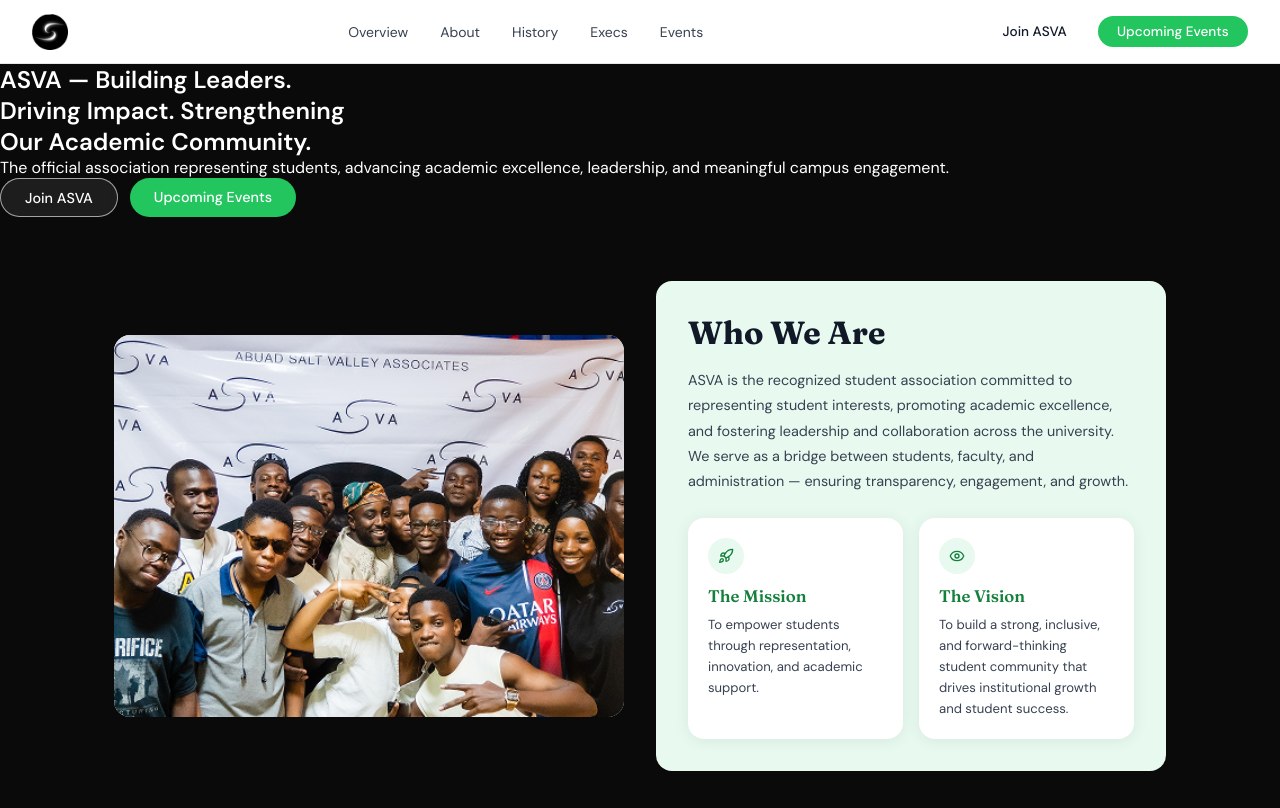
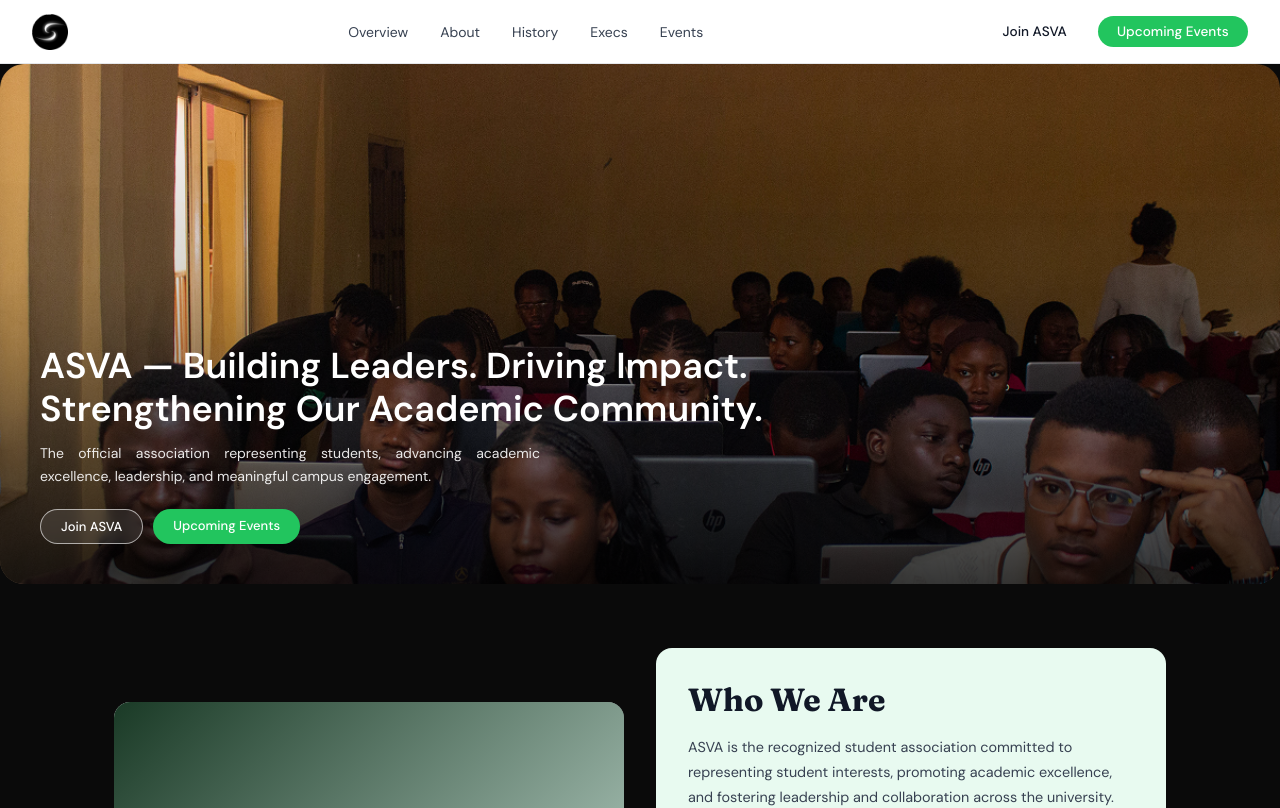
Before and after one commit to Saki-A5/Asva-legacy-project-frontend, a Next.js app: page / in a window 1280 px wide. Shown: the top 808 px of the page. Built offline with nearby package versions, Linux system fonts and the light colour scheme.

Commit message:
replacing existing work with new work

```diff
--- a/src/app/components/HeroSection.tsx
+++ b/src/app/components/HeroSection.tsx
@@ -3,67 +3,52 @@ import Link from "next/link";
 
 export default function HeroSection() {
   return (
-    <section id="overview" className="relative flex min-h-[520px] items-end overflow-hidden rounded-b-[24px]
-    bg-[linear-gradient(to_bottom, rgba(0, 0, 0, 0.18)_0%, rgba(0,0,0,0.82)_100%), var(--black)]">
-      {/* Background image overlay */}
-      <div className="relative w-[90%] h-[520px] mx-auto z-[1] bg-[url('/hero image.png')] bg-cover bg-cover bg-center bg-no-repeat flex items-end">
-        {/* <Image
-        src="/hero image.png"
-        alt="hero"
+    <section
+      id="overview"
+      className="flex items-end mx-4"
+      style={{ position: "relative", height: "520px", overflow: "hidden", borderRadius: "24px" }}
+    >
+      <Image
+        src="/hero-image.png"
+        alt="Hero background"
         fill
-        className="object-cover"
-        sizes="90vw"/> */}
+        priority
+        sizes="100vw"
+        style={{ objectFit: "cover", objectPosition: "center top" }}
+      />
 
-        <div className="w-full mx-auto px-[5%] pb-[48px]">
-        <h1 className="text-md font-bold text-white leading-[100%]" style={{
-          // fontFamily: "var(--font-display)",
-        }}>
-          ASVA — Building Leaders.<br />
-          Driving Impact. Strengthening<br />
-          Our Academic Community.
+      {/* Gradient — heavy at bottom for text readability */}
+      <div style={{
+        position: "absolute", inset: 0, zIndex: 10,
+        background: "linear-gradient(to bottom, rgba(253, 142, 142, 0.05) 0%, rgba(0,0,0,0.15) 40%, rgba(0,0,0,0.78) 100%)"
+      }} />
+
+      {/* Text content */}
+      <div style={{ position: "relative", zIndex: 20, width: "95%", padding: "280px 0 40px 40px" }}>
+        <h1 style={{ fontSize: "clamp(22px, 4vw, 36px)", fontWeight: 700, color: "white", lineHeight: 1.2, marginBottom: "12px", maxWidth: "900px" }}>
+          ASVA — Building Leaders. Driving Impact. Strengthening Our Academic Community.
         </h1>
-
-        <p className="text-sm text-white mt-8 max-w-[600px] ">
+        <p style={{ fontSize: "14px", color: "rgba(255,255,255,0.9)", lineHeight: 1.65, marginBottom: "20px", maxWidth: "500px", textAlign: "justify" }}>
           The official association representing students, advancing academic excellence,
           leadership, and meaningful campus engagement.
         </p>
-
-        <div style={{ display: "flex", gap: "0.75rem", flexWrap: "wrap" }}>
+        <div style={{ display: "flex", gap: "10px", flexWrap: "wrap" }}>
           <Link href="#join" style={{
-            padding: "0.6rem 1.5rem",
-            borderRadius: "2rem",
+            padding: "8px 20px", borderRadius: "999px", fontSize: "13px", fontWeight: 500,
+            color: "white", textDecoration: "none",
             border: "1.5px solid rgba(255,255,255,0.6)",
-            color: "white",
-            textDecoration: "none",
-            fontSize: "0.9rem",
-            fontWeight: 500,
-            backdropFilter: "blur(4px)",
-            background: "rgba(255,255,255,0.08)",
-            transition: "all 0.2s",
-          }}>Join ASVA</Link>
+            background: "rgba(255,255,255,0.1)", backdropFilter: "blur(4px)"
+          }}>
+            Join ASVA
+          </Link>
           <Link href="#events" style={{
-            padding: "0.6rem 1.5rem",
-            borderRadius: "2rem",
-            background: "var(--green)",
-            color: "white",
-            textDecoration: "none",
-            fontSize: "0.9rem",
-            fontWeight: 500,
-            transition: "all 0.2s",
-          }}>Upcoming Events</Link>
+            padding: "8px 20px", borderRadius: "999px", fontSize: "13px", fontWeight: 500,
+            color: "white", textDecoration: "none", background: "#22c55e"
+          }}>
+            Upcoming Events
+          </Link>
         </div>
       </div>
-      </div>
-
-      {/* Fallback gradient atmosphere if no image */}
-      {/* <div style={{
-        position: "absolute",
-        inset: 0,
-        background: "linear-gradient(135deg, #0d1f15 0%, #1a3a26 40%, #0a1a10 100%)",
-        zIndex: -1,
-      }} /> */}
-
-
     </section>
   );
 }
--- a/src/app/components/Navbar.tsx
+++ b/src/app/components/Navbar.tsx
@@ -5,7 +5,7 @@ import { useState } from "react";
 import { Menu, X } from "lucide-react";
 
 const navLinks = [
-  { label: "Overview", href: "#overview" },
+  { label: "Overview", href: "#overv" },
   { label: "About", href: "#about" },
   { label: "History", href: "#history" },
   { label: "Execs", href: "#execs" },
--- a/src/app/components/WhoWeAreSection.tsx
+++ b/src/app/components/WhoWeAreSection.tsx
@@ -1,4 +1,3 @@
-import Image from "next/image";
 import { Rocket, Eye } from "lucide-react";
 
 interface CardProps {
@@ -64,12 +63,14 @@ export default function WhoWeAreSection() {
           background: "var(--gray-200)",
           position: "relative",
         }}>
-          <Image
-            src="/rectangle 5.png"
-            alt="Group Photo"
-            fill
-            style={{ objectFit: "cover" }}
-          />
+          {/* Replace with Next.js Image component + actual src */}
+          <div style={{
+            width: "100%", height: "100%",
+            background: "linear-gradient(135deg, #1a3a26 0%, #22c55e22 100%)",
+            display: "flex", alignItems: "center", justifyContent: "center",
+          }}>
+            <span style={{ color: "rgba(255,255,255,0.3)", fontSize: "0.8rem" }}>Group Photo</span>
+          </div>
         </div>
 
         {/* Content */}
```
Also changed, not shown: public/hero-image.png (renamed from public/hero image.png).
